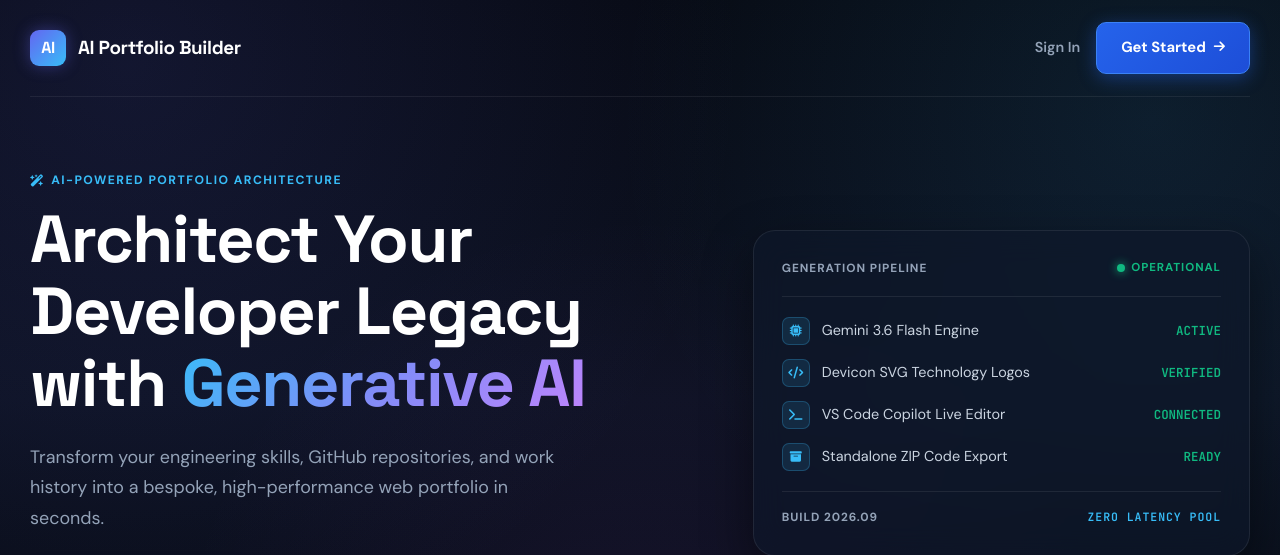
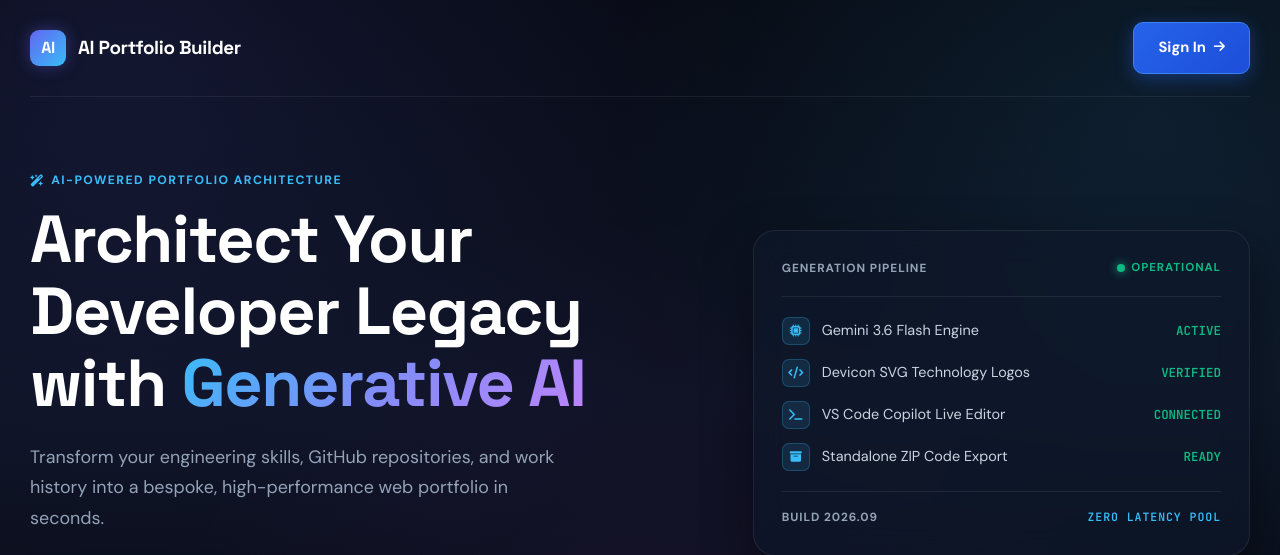
Before and after one commit to SoundiraRajan-coder/AI-Portfolio-Builder, a Flask app: page / in a window 1280 px wide. Shown: the top 555 px of the page. Run offline with Flask 3, Linux system fonts and the light colour scheme; some libraries are stand-ins or nearby versions.

Commit message:
changing the sign in button

```diff
--- a/app/templates/index.html
+++ b/app/templates/index.html
@@ -19,9 +19,8 @@
                 <span>AI Portfolio Builder</span>
             </a>
             <div class="topbar-actions">
-                <a class="nav-link" href="{{ url_for('auth.login') }}">Sign In</a>
                 <a class="btn-primary" href="{{ url_for('auth.login') }}">
-                    <span>Get Started</span>
+                    <span>Sign In</span>
                     <i class="fa-solid fa-arrow-right" style="font-size: 0.8rem;"></i>
                 </a>
             </div>
```
